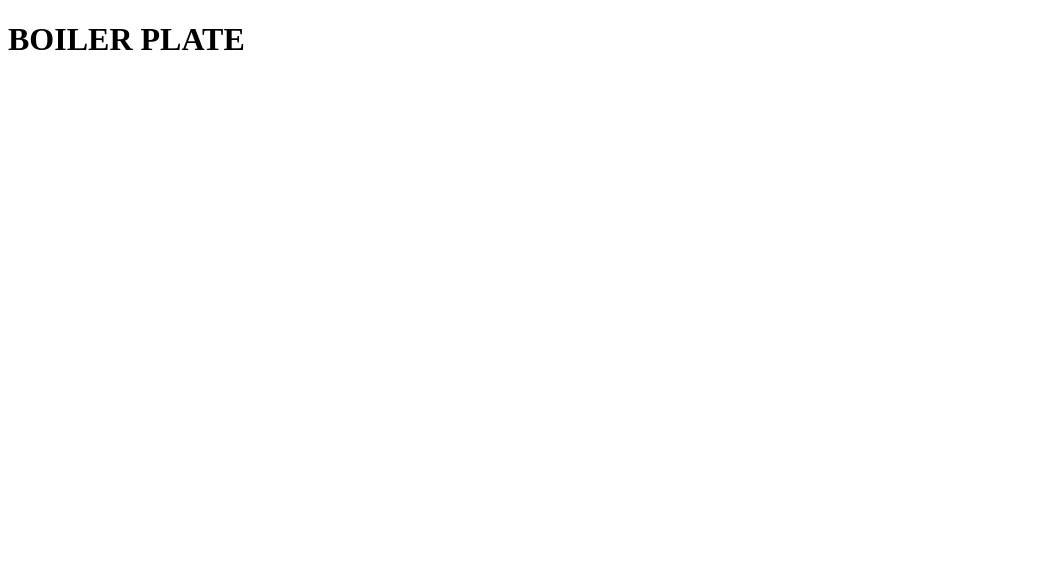
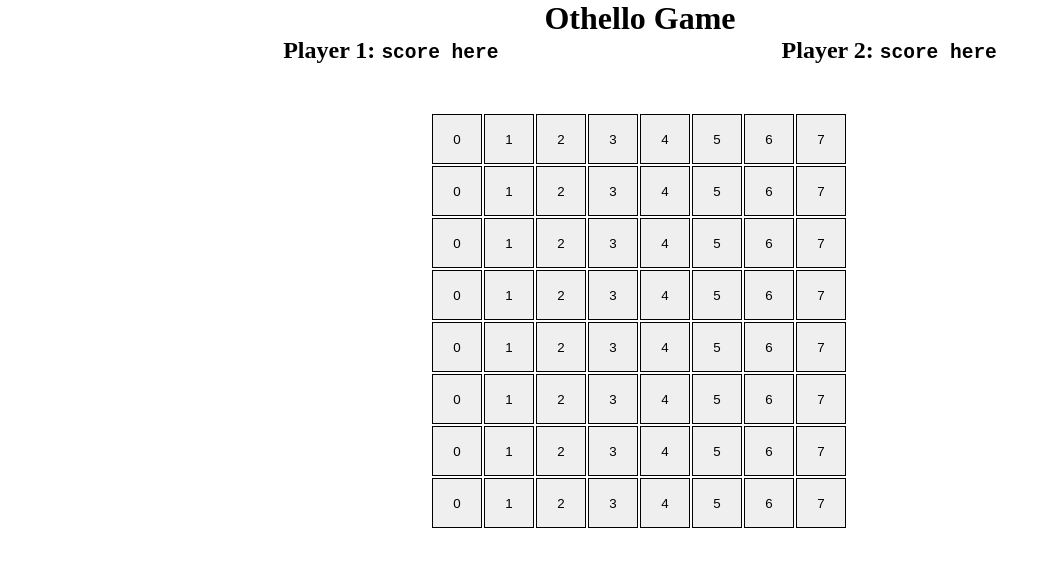
Before and after one commit to a1clark1a/Othello-game, a React app: page / in a window 1280 px wide. Shown: the top 566 px of the page, without its empty margins (0-1051 px from the left). Built offline with nearby package versions, Linux system fonts and the light colour scheme.

Commit message:
initial board setup

```diff
--- a/package.json
+++ b/package.json
@@ -16,8 +16,10 @@
     "@babel/preset-env": "^7.10.2",
     "@babel/preset-react": "^7.10.1",
     "babel-loader": "^8.1.0",
+    "css-loader": "^3.5.3",
     "html-loader": "^1.1.0",
     "html-webpack-plugin": "^4.3.0",
+    "style-loader": "^1.2.1",
     "webpack": "^4.43.0",
     "webpack-cli": "^3.3.11",
     "webpack-dev-server": "^3.11.0"
--- a/src/App.js
+++ b/src/App.js
@@ -1,9 +1,23 @@
+//TODO Handle Algorithm for Player movements
+//TODO Handle win/lose condition
+//TODO Handle Score Tracking
+//TODO Handle Algorithm for Game Logic
+//TODO Handle AI
+//TODO Handle Multiplayer
+//TODO Make App into PWA
+
 import React from "react"
+import Board from "./components/Board/Board"
+import ScoreBoard from "./components/ScoreBoard/ScoreBoard"
 
 const App = () => {
   return (
     <main>
-      <h1>BOILER PLATE</h1>
+      <h1 className="title">Othello Game</h1>
+      <ScoreBoard />
+      <div className="board-container">
+        <Board />
+      </div>
     </main>
   )
 }
--- /dev/null
+++ b/src/components/Board/Board.js
@@ -0,0 +1,20 @@
+//Main game board component
+//TODO Add Game Pieces
+//TODO Integrate game logic
+
+import React from "react"
+import Square from "./Square/Square"
+
+const Board = () => {
+  const container = []
+  for (let i = 0; i < 8; i++) {
+    const row = []
+    for (let j = 0; j < 8; j++) {
+      row.push(<Square position={`${j}`} />)
+    }
+    container.push(<div className="row">{row}</div>)
+  }
+  return <div className="container">{container}</div>
+}
+
+export default Board
--- /dev/null
+++ b/src/components/Board/Square/Square.js
@@ -0,0 +1,12 @@
+//This will be each individual square block for the board
+//TODO Display each individual square
+//TODO Square is clickable
+//TODO Square holds piece component
+
+import React from "react"
+
+const Square = ({ position }) => {
+  return <button className="square">{position}</button>
+}
+
+export default Square
--- /dev/null
+++ b/src/components/Piece/Piece.js
@@ -0,0 +1 @@
+//TODO Main reusable component for both players must handle white and black piece
--- /dev/null
+++ b/src/components/ScoreBoard/ScoreBoard.js
@@ -0,0 +1,17 @@
+//TODO Pass in score here
+import React from "react"
+
+const ScoreBoard = () => {
+  return (
+    <div className="score-container">
+      <h2>
+        Player 1: <code>score here </code>
+      </h2>
+      <h2>
+        Player 2: <code>score here </code>
+      </h2>
+    </div>
+  )
+}
+
+export default ScoreBoard
--- /dev/null
+++ b/src/index.css
@@ -0,0 +1,32 @@
+* {
+  box-sizing: border-box;
+  margin: 0;
+  padding: 0;
+}
+
+.title {
+  text-align: center;
+}
+
+.score-container {
+  display: flex;
+  justify-content: space-evenly;
+}
+
+/*Board CSS */
+.board-container {
+  display: flex;
+  justify-content: center;
+  margin-top: 50px;
+}
+
+.square {
+  width: 50px;
+  height: 50px;
+  border: 1px solid black;
+  margin: 0 2px 2px 0;
+}
+
+button:hover {
+  cursor: pointer;
+}
--- a/src/index.js
+++ b/src/index.js
@@ -1,5 +1,6 @@
 import React from "react"
 import ReactDOM from "react-dom"
 import App from "./App"
+import "./index.css"
 
 ReactDOM.render(<App />, document.getElementById("root"))
--- a/webpack.config.js
+++ b/webpack.config.js
@@ -19,6 +19,10 @@ module.exports = {
           },
         ],
       },
+      {
+        test: /\.css$/i,
+        use: ["style-loader", "css-loader"],
+      },
     ],
   },
   plugins: [
```
Also changed, not shown: 1 other file (tests, documents, lock files or other folders).
